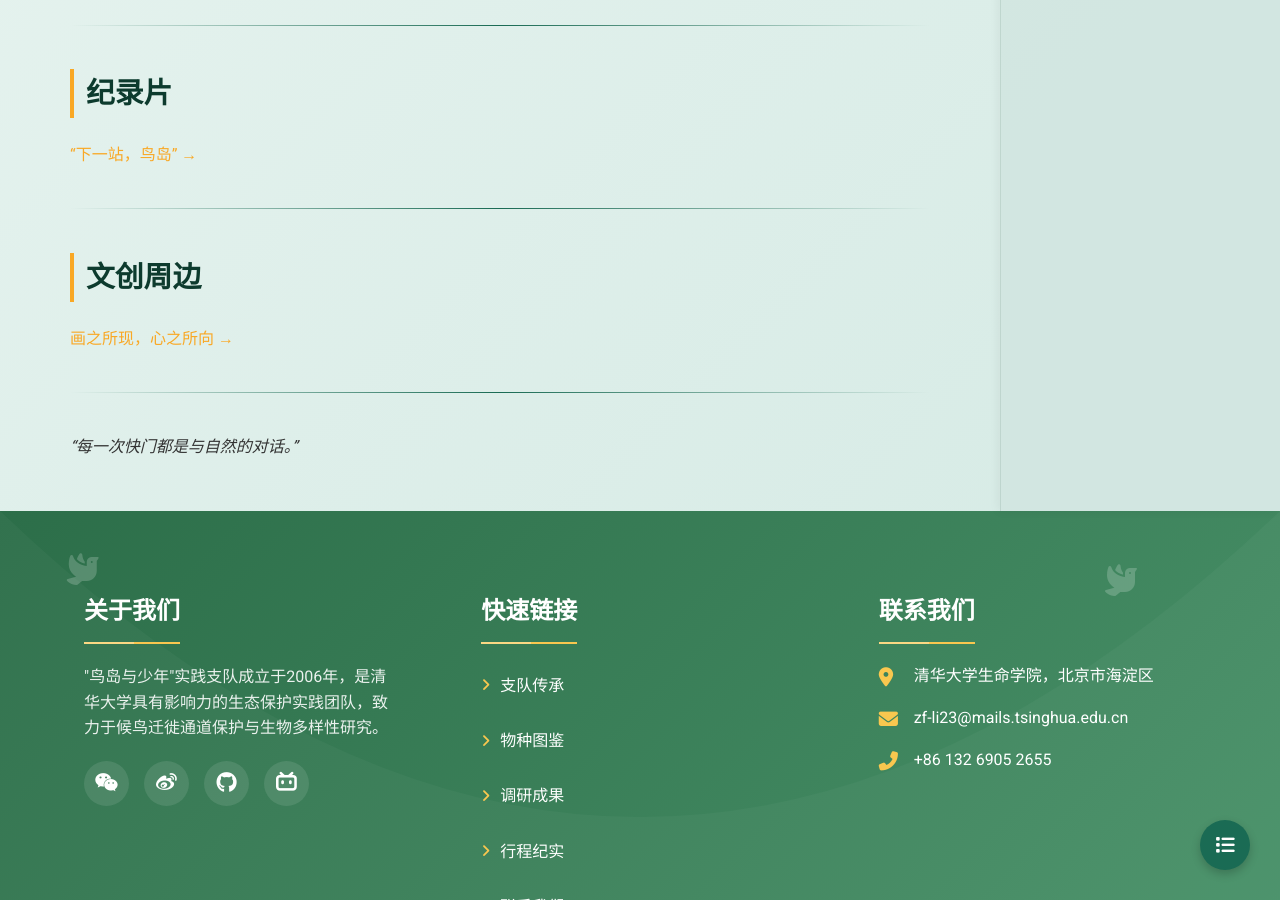
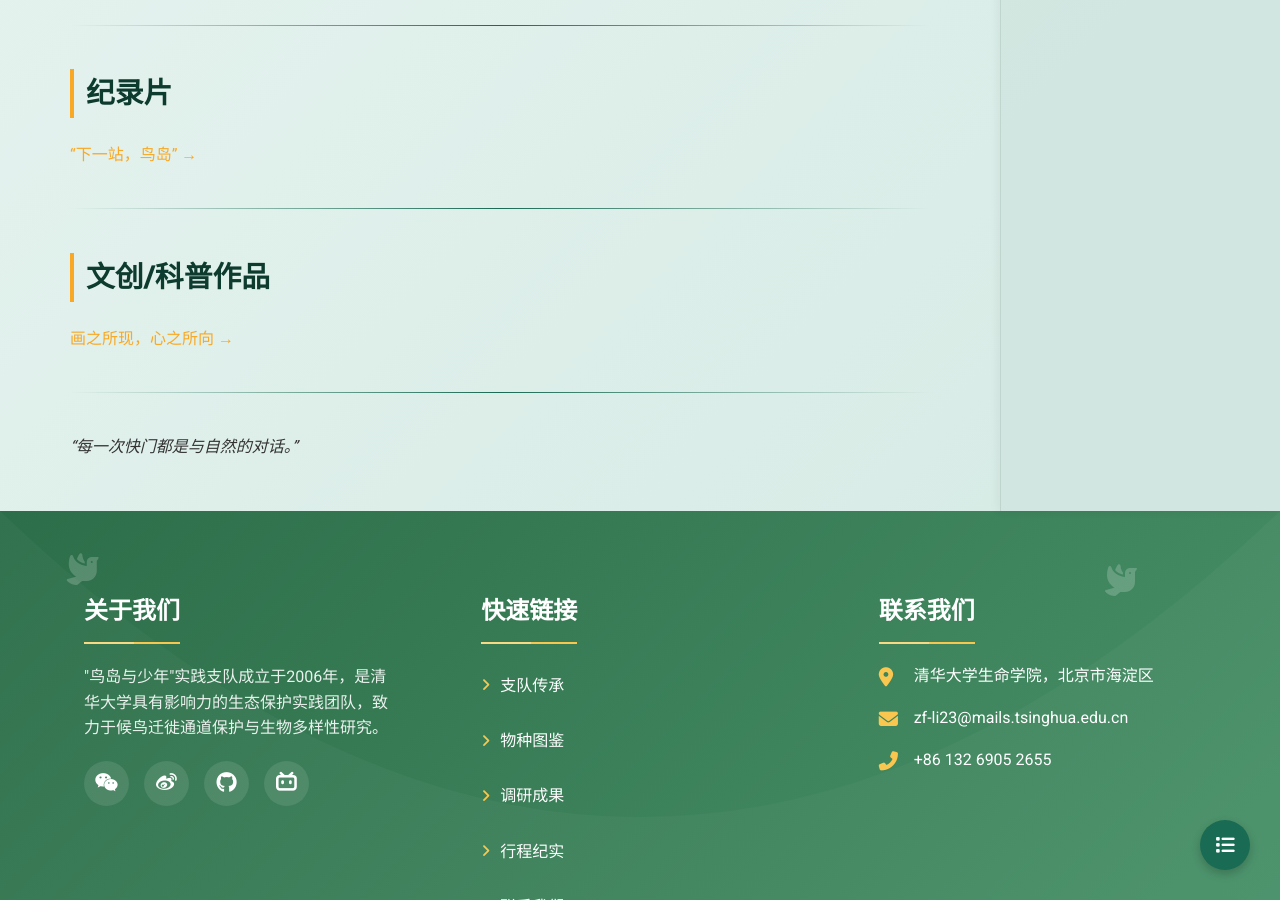
Before and after one commit to zf-li23/tsinghua_birdisland.github.io, a Jekyll site: the page built from records/index.md, in a window 1280 px wide and 900 px high, scrolled down 569 px. Built offline with Jekyll 4.4.1, drawn with Linux system fonts in a browser that asks for light colours.

Commit message:
Update index.md

```diff
--- a/records/index.md
+++ b/records/index.md
@@ -22,7 +22,7 @@ permalink: /records/
 
 ---
 
-## 文创周边
+## 文创/科普作品
 
 [画之所现，心之所向 →]({{ '/records/creative/' | relative_url }})
 
```
